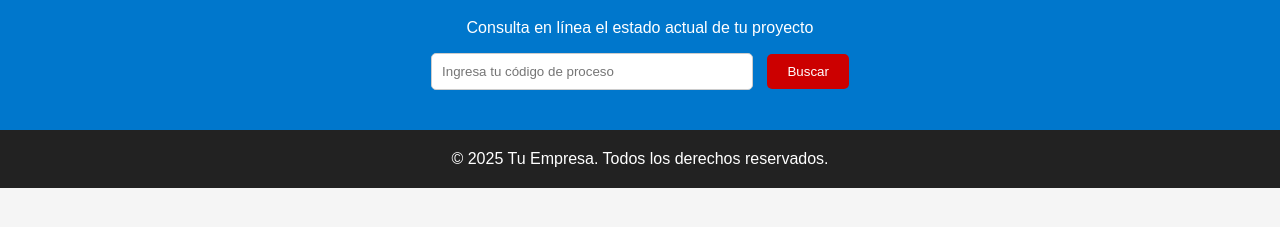
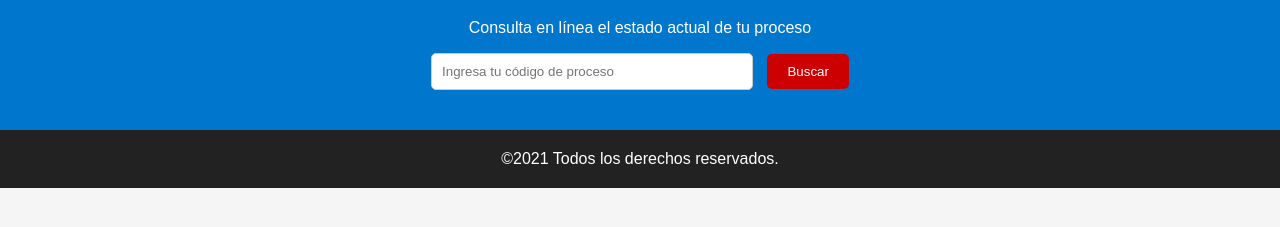
Before and after one commit to caos130313/PROCESOS, a plain HTML site: page index.html in a window 1280 px wide. Shown: the part 101-328 px from the top of the page. Drawn offline with Linux system fonts and the light colour scheme.

Commit message:
Update index.html

```diff
--- a/index.html
+++ b/index.html
@@ -2,7 +2,7 @@
 <html lang="es">
 <head>
   <meta charset="UTF-8">
-  <title>Ingresa tu código de proceso</title>
+  <title>INGRESA TU CODIGO DE PROCESO</title>
   <style>
     body {
       font-family: Arial, sans-serif;
@@ -68,7 +68,7 @@
 
   <header>
     <h1>Ingresa tu código de proceso</h1>
-    <p>Consulta en línea el estado actual de tu proyecto</p>
+    <p>Consulta en línea el estado actual de tu proceso</p>
     <input type="text" id="codigo" placeholder="Ingresa tu código de proceso">
     <button onclick="buscarCodigo()">Buscar</button>
 
@@ -85,7 +85,7 @@
   </header>
 
   <footer>
-    &copy; 2025 Tu Empresa. Todos los derechos reservados.
+    &copy;2021 Todos los derechos reservados.
   </footer>
 
   <script>
```
